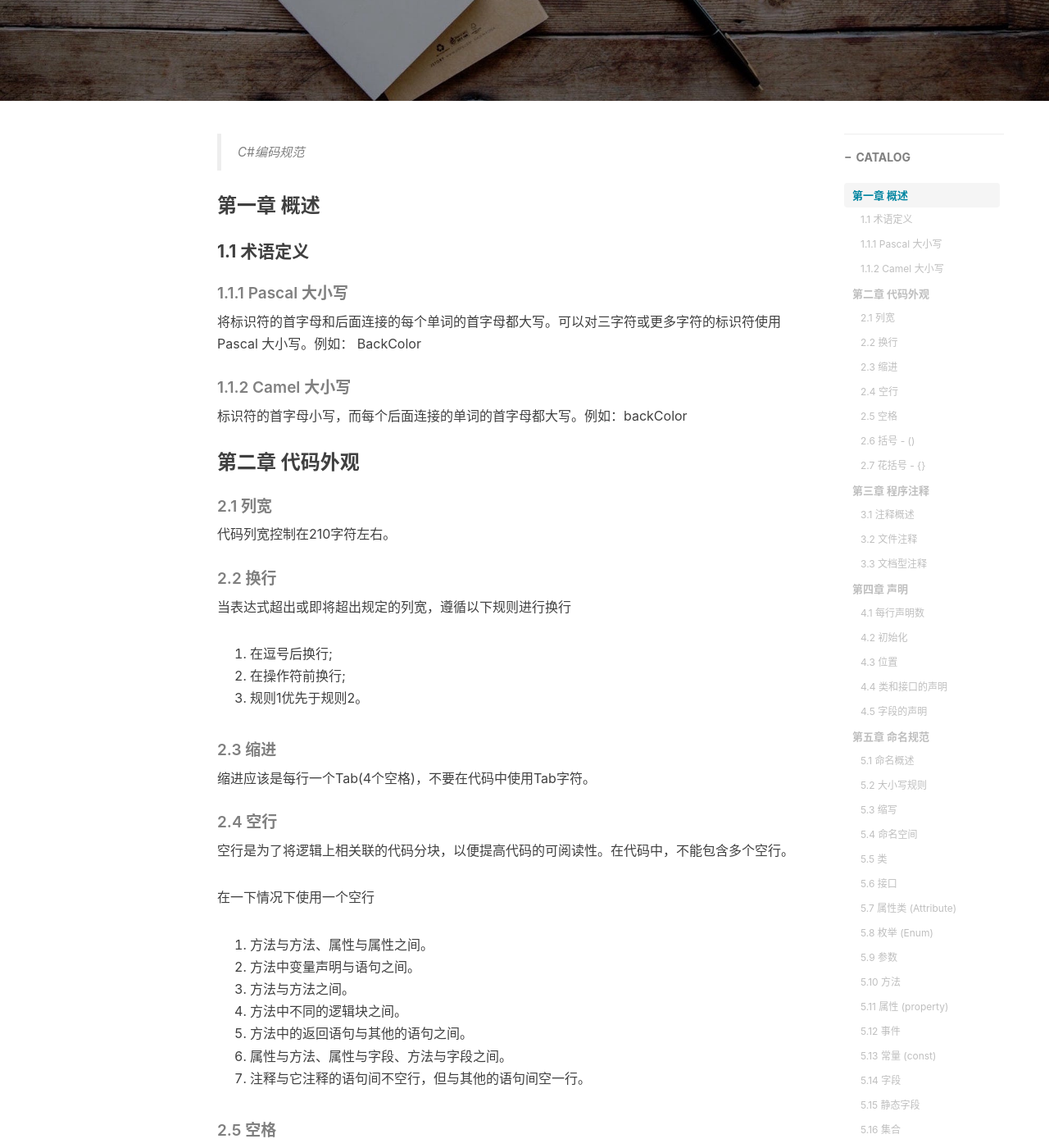
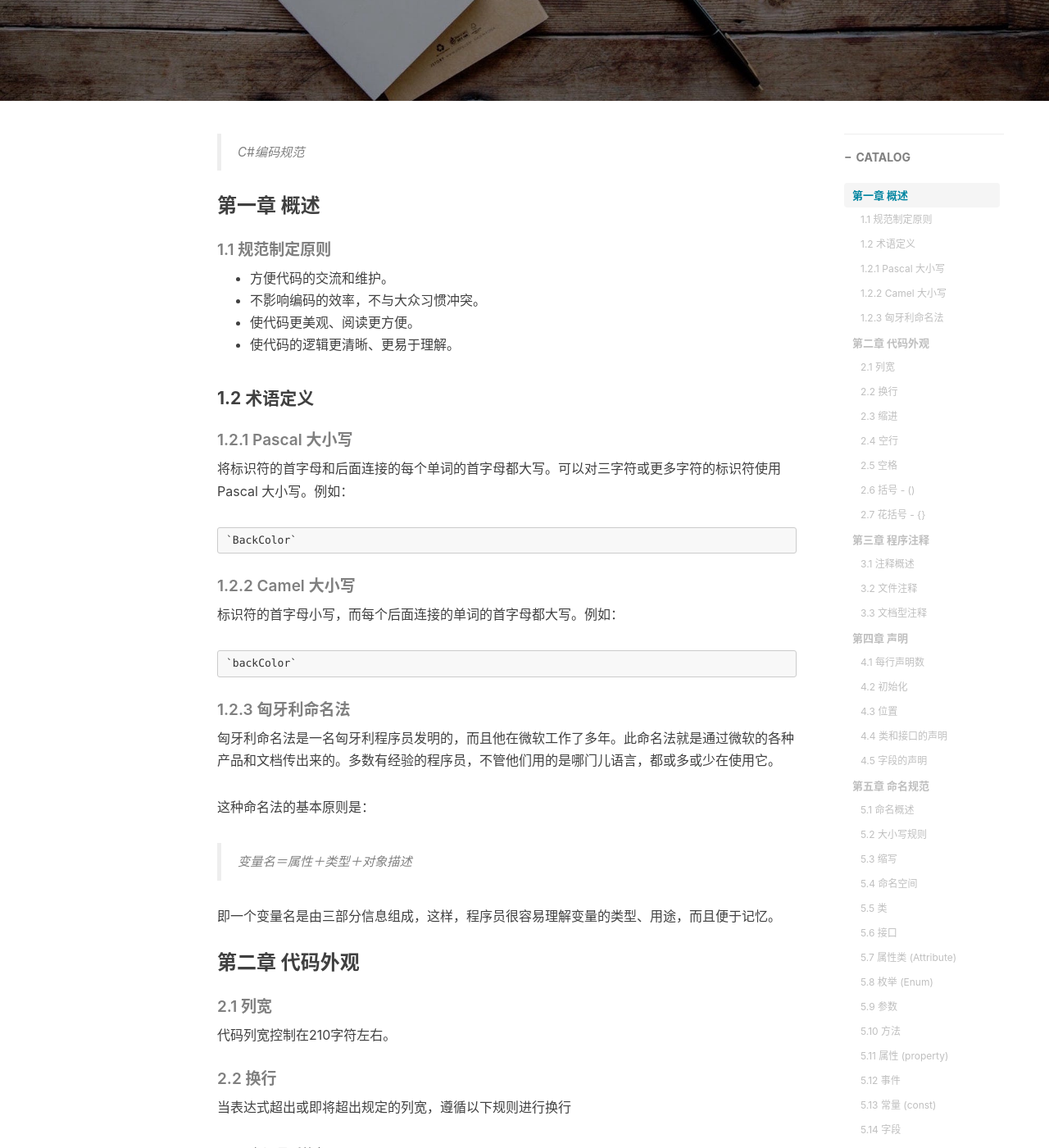
Before and after one commit to hongjiapeng/hongjiapeng.github.io, a Jekyll site: the page built from _posts/2020-07-01-C#编码规范.md, in a window 1280 px wide and 1400 px high, scrolled down 334 px. Shown: the whole window at 82% size. Built offline with Jekyll 4.4.1, drawn with Linux system fonts in a browser that asks for light colours; nearby versions of some CDN libraries; comment, search, counter and statistics services are not loaded; some of the changed text lies outside the part shown.

Commit message:
update blog

```diff
--- a/_posts/2020-07-01-C#编码规范.md
+++ b/_posts/2020-07-01-C#编码规范.md
@@ -14,13 +14,34 @@ tags:
 
 ### 第一章 概述
 
-#### 1.1 术语定义
+##### 1.1 规范制定原则
 
-##### 1.1.1 Pascal 大小写
-将标识符的首字母和后面连接的每个单词的首字母都大写。可以对三字符或更多字符的标识符使用Pascal 大小写。例如： BackColor
+* 方便代码的交流和维护。
+* 不影响编码的效率，不与大众习惯冲突。
+* 使代码更美观、阅读更方便。
+* 使代码的逻辑更清晰、更易于理解。
 
-##### 1.1.2 Camel 大小写
-标识符的首字母小写，而每个后面连接的单词的首字母都大写。例如：backColor
+#### 1.2 术语定义
+
+##### 1.2.1 Pascal 大小写
+将标识符的首字母和后面连接的每个单词的首字母都大写。可以对三字符或更多字符的标识符使用Pascal 大小写。例如：
+
+    `BackColor`
+
+##### 1.2.2 Camel 大小写
+标识符的首字母小写，而每个后面连接的单词的首字母都大写。例如：
+
+    `backColor`
+
+##### 1.2.3 匈牙利命名法
+
+匈牙利命名法是一名匈牙利程序员发明的，而且他在微软工作了多年。此命名法就是通过微软的各种产品和文档传出来的。多数有经验的程序员，不管他们用的是哪门儿语言，都或多或少在使用它。
+
+这种命名法的基本原则是：
+
+> 变量名＝属性＋类型＋对象描述
+
+即一个变量名是由三部分信息组成，这样，程序员很容易理解变量的类型、用途，而且便于记忆。
 
 ### 第二章 代码外观
 
@@ -824,6 +845,36 @@ public struct Color
 
 另外，避免使用与C#语言关键字冲突的标识符。
 
+#### 5.18 控件命名规则（参考）
+控件名简写+英文描述，英文描述首字母大写
+
+控件名 | 简写
+:---:|:---:
+AdRotator | ar
+Button | btn
+Calender | cld
+CheckBox | chk
+CheckBoxList | chkls
+CompareValidator | cv
+CrystalReportViewer | rptvew
+DropDownList | ddl
+DataGrid | dg
+DataList | dl
+Label | lbl
+LinkButton | lnkbtn
+ListBox | lst
+Panel | pnl
+RadioButton | rdo
+RangeValidator | rv
+RadioButtonList | rdolt
+RequiredFieldValidator | rfv
+RegularExpressionValidator | rev
+Image | img
+ImageButton | imgbtn
+ValidatorSummary | vs
+TextBox | txt
+Table | tbl
+
 ### 第六章 语句
 
 ##### 6.1 每行一个语句
```
Also changed, not shown: other parts of _posts/2020-07-01-C#编码规范.md (+1 -33 lines).
